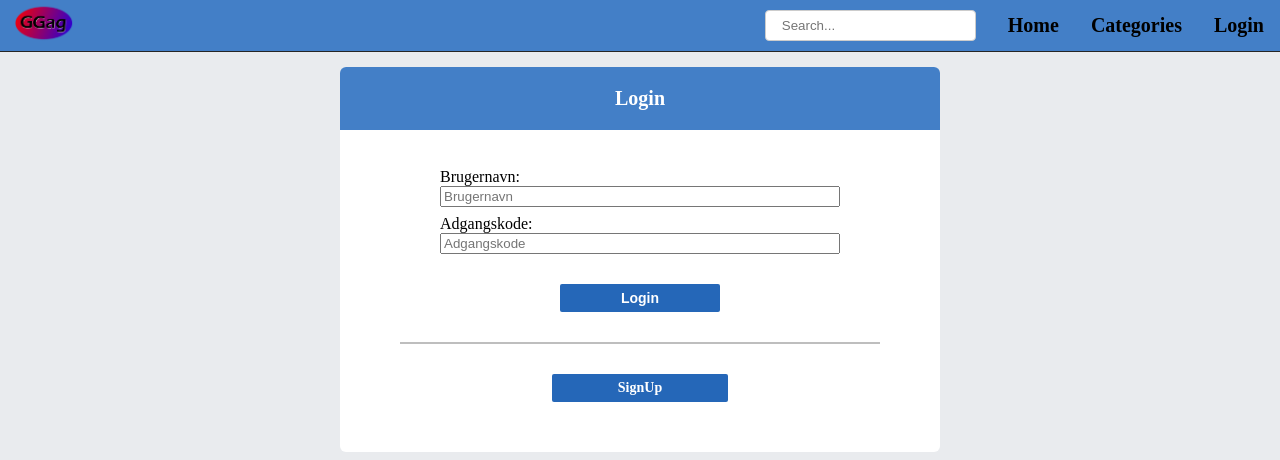
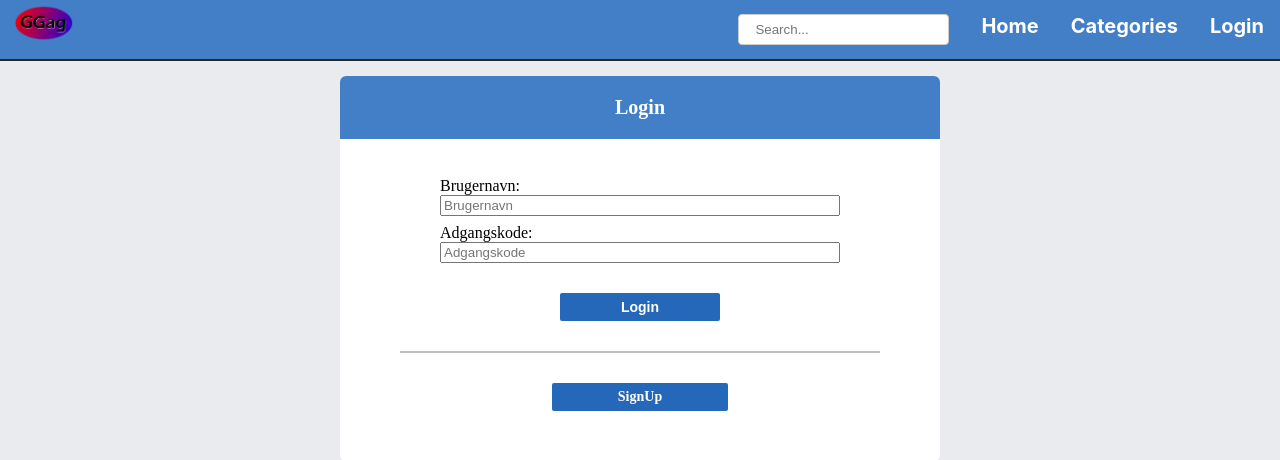
Before and after one commit to danny8632/DinMarkedsplads, a PHP site: page /login in a window 1280 px wide. Shown: the top 460 px of the page. Run offline with PHP 8.4, Linux system fonts and the light colour scheme.

Commit message:
navbar edit

```diff
--- a/sites/templates/header.css
+++ b/sites/templates/header.css
@@ -21,7 +21,7 @@ time, mark, audio, video {
 }
 
 p {
-    color:black;
+    color: black;
 }
 body {
     height: 100vh;
@@ -34,7 +34,7 @@ body {
     /* background-color: #1f6696; */
     background-color: #437FC7;
     margin-bottom: 15px;
-    border-bottom: solid 1px #262626;
+    border-bottom: solid 2px #262626;
 }
 
 #navbar .nav-btn-wrapper {
@@ -44,7 +44,8 @@ body {
 #navbar a {
     float: left;
     display: block;
-    color: black;
+    color: white;
+    font-family: -apple-system,BlinkMacSystemFont,Segoe UI,Roboto,Noto Sans,Ubuntu,Droid Sans,Helvetica Neue,sans-serif;
     text-align: center;
     padding: 14px 16px;
     text-decoration: none;
@@ -55,7 +56,7 @@ body {
 #navbar .search {
     float: left;
     display: block;
-    padding: 10px 16px;
+    padding: 14px 16px;
 }
 
 #navbar .search input {
```
